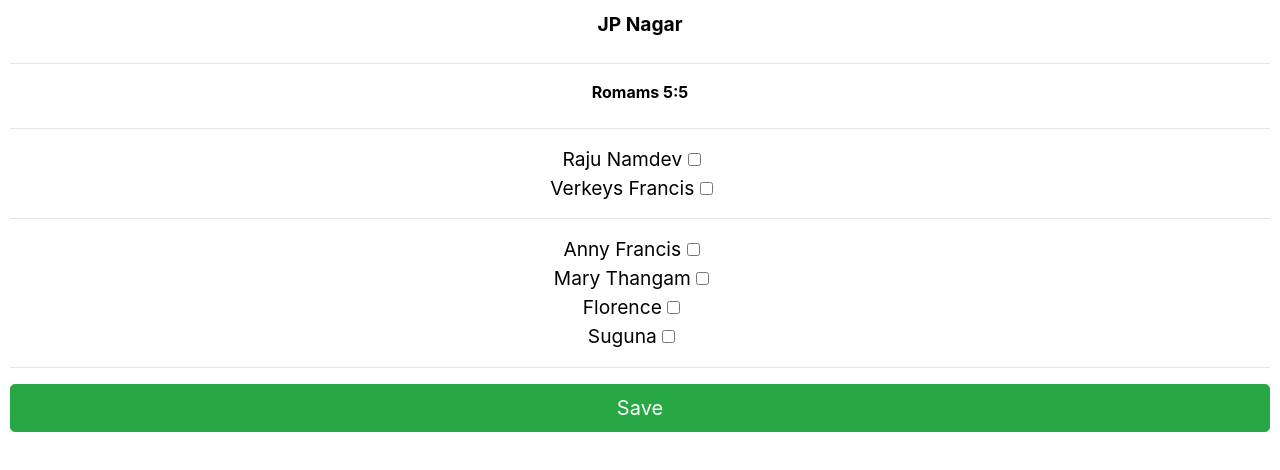
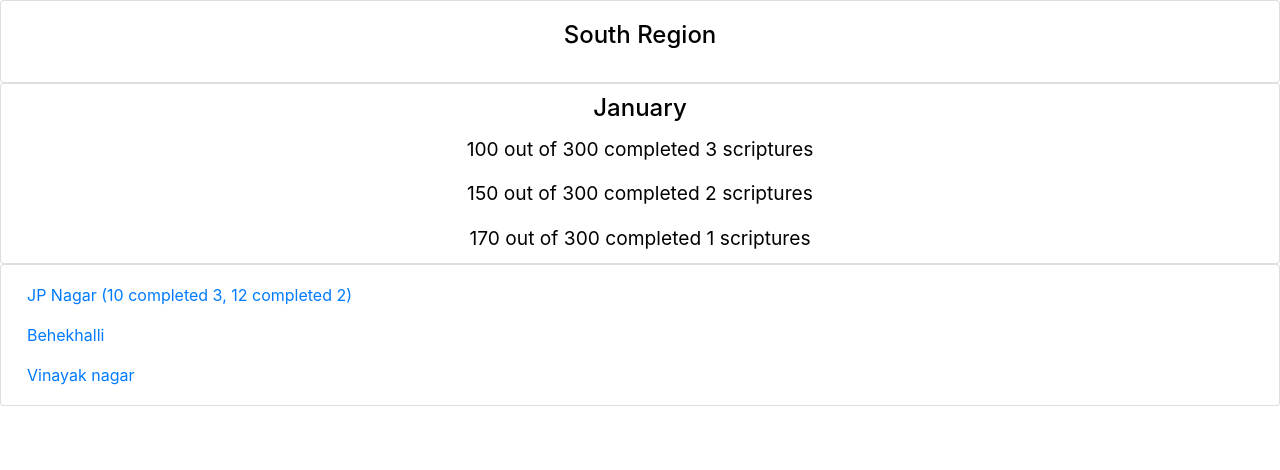
Before and after one commit to verfran/21msin21, a React (Create React App) app: page /memoryscripturescore in a window 1280 px wide. Shown: the top 470 px of the page. Built offline with nearby package versions, Linux system fonts and the light colour scheme.

Commit message:
score cards added

```diff
--- a/src/App.js
+++ b/src/App.js
@@ -1,7 +1,7 @@
 import { BrowserRouter as Router, Route } from 'react-router-dom';
 import Home from './Home';
 import Update from './Update';
-import Score from './Score';
+import ScoreGroup from './ScoreGroup';
 
 function App() {
   return (
@@ -17,7 +17,7 @@ function App() {
           <Home showPreview="true"/>
         )} />
         <Route exact={true} path="/memoryscripturescore" render={() => (
-          <Score />
+          <ScoreGroup />
         )} />
       </Router>
     </div>
--- a/src/Home.js
+++ b/src/Home.js
@@ -11,7 +11,7 @@ class Home extends Component {
             <div>
                 <Container fluid>
                     <Row xs={1}>
-                        <TitleCard />
+                        <TitleCard title="30 Memory Scripture challenge" />
                     </Row>
                     <Row xs={1}>
                         <IntroCard />
--- /dev/null
+++ b/src/ScoreChildren.js
@@ -0,0 +1,25 @@
+import React from 'react';
+import { NavLink, CardBody, Card, CardText } from 'reactstrap';
+
+const bodyStyle = {
+    color: 'black',
+    textAlign: 'left',
+    padding: "10px",
+}
+
+const ScoreMonth = (props) => {
+
+    return (
+        <div>
+            <Card>
+                <CardBody style={bodyStyle} >
+                    <NavLink href="#">JP Nagar (10 completed 3, 12 completed 2)</NavLink>
+                    <NavLink href="#">Behekhalli</NavLink>
+                    <NavLink href="#">Vinayak nagar</NavLink>
+                </CardBody>
+            </Card>
+        </div>
+    );
+}
+
+export default ScoreMonth;
--- a/src/Score.js
+++ b/src/ScoreEditZone.js
@@ -7,16 +7,16 @@ const bodyStyle = {
     textAlign: 'center',
 }
 
-const Score = (props) => {
+const ScoreEditZone = (props) => {
 
     return (
         <Form style={bodyStyle}>
             <Label>
-                <big><b>JP Nagar</b></big>
+                <big><b>Romams 5:5</b></big>
             </Label>
             <hr/>
             <Label>
-                <b>Romams 5:5</b>
+                <b>JP Nagar (January)</b>
             </Label>
             <hr/>
             <FormGroup check inline>
@@ -60,4 +60,4 @@ const Score = (props) => {
     )
 }
 
-export default Score;
+export default ScoreEditZone;
--- /dev/null
+++ b/src/ScoreGroup.js
@@ -0,0 +1,28 @@
+import { React, Component } from 'react';
+import { Container, Row } from 'reactstrap';
+import ScoreMonth from './ScoreMonth.js'
+import ScoreChildren from './ScoreChildren.js'
+import TitleCard from './TitleCard.js'
+
+class ScoreGroup extends Component {
+    render() {
+
+        return (
+            <div>
+                <Container fluid>
+                <Row xs={1}>
+                        <TitleCard title="South Region" />
+                    </Row>
+                    <Row xs={1}>
+                        <ScoreMonth />
+                    </Row>
+                    <Row xs={1}>
+                        <ScoreChildren />
+                    </Row>
+                </Container>
+            </div>
+        );
+    }
+}
+
+export default ScoreGroup;
--- /dev/null
+++ b/src/ScoreMonth.js
@@ -0,0 +1,26 @@
+import React from 'react';
+import { CardBody, CardTitle, Card, CardText } from 'reactstrap';
+
+const bodyStyle = {
+    color: 'black',
+    textAlign: 'center',
+    padding: "10px",
+}
+
+const ScoreMonth = (props) => {
+
+    return (
+        <div>
+            <Card>
+                <CardBody style={bodyStyle} >
+                    <CardTitle><h4>January</h4></CardTitle>
+                    <CardText><big>100 out of 300 completed 3 scriptures</big></CardText>
+                    <CardText><big>150 out of 300 completed 2 scriptures</big></CardText>
+                    <CardText><big>170 out of 300 completed 1 scriptures</big></CardText>
+                </CardBody>
+            </Card>
+        </div>
+    );
+}
+
+export default ScoreMonth;
--- a/src/TitleCard.js
+++ b/src/TitleCard.js
@@ -12,7 +12,7 @@ const TitleCard = (props) => {
         <div>
             <Card>
                 <CardBody style={bodyStyle} >
-                    <CardTitle><h4>30 Memory Scripture challenge</h4></CardTitle>
+                    <CardTitle><h4>{props.title}</h4></CardTitle>
                 </CardBody>
             </Card>
         </div>
```
Also changed, not shown: 2 other files (tests, documents, lock files or other folders).
